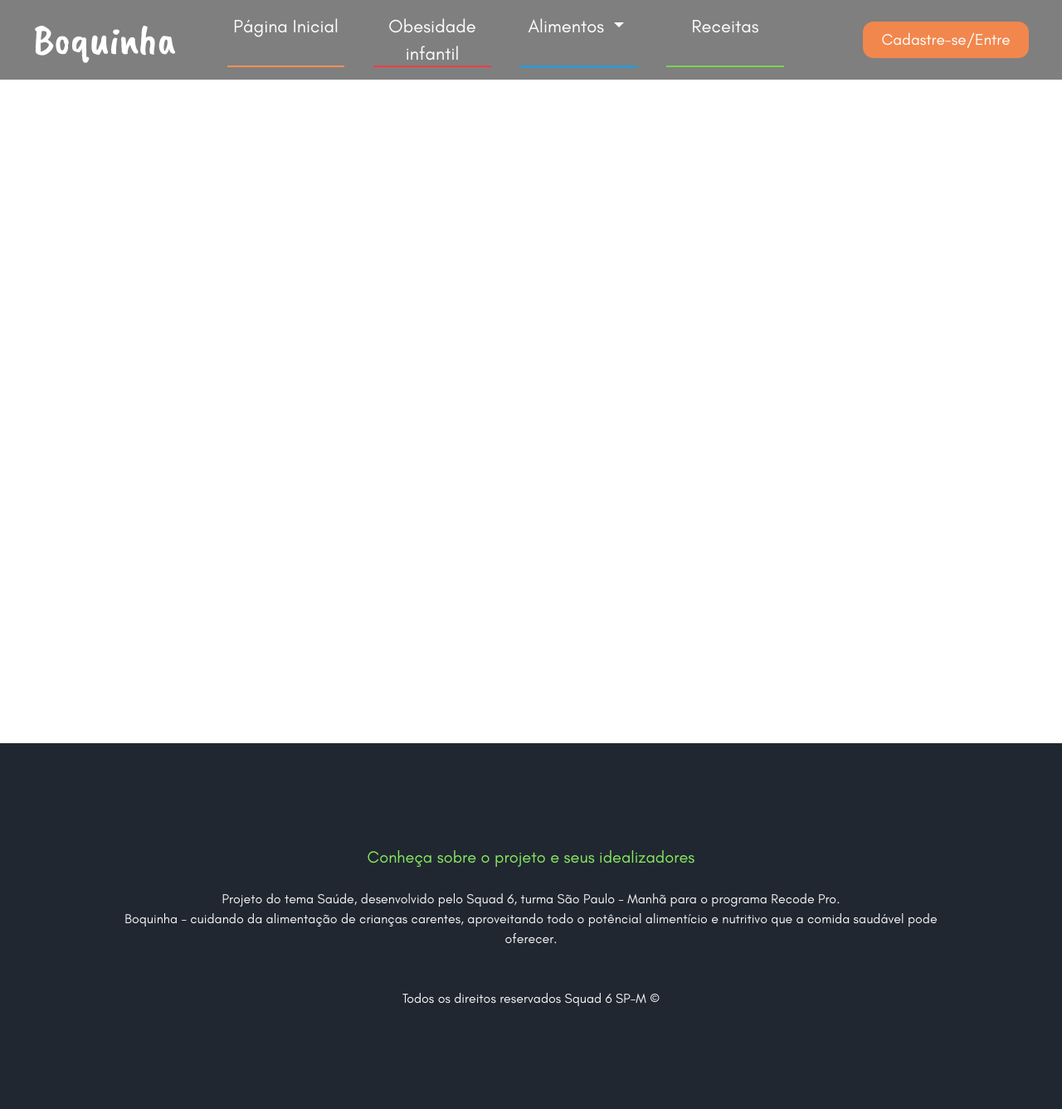
After one commit to SaraLealLima/ProjetoSquad, a PHP site: page /sobre.php in a window 1280 px wide. The commit adds this page. Shown: the whole page at 83% size. Run offline with PHP 8.4, Linux system fonts and the light colour scheme.

Commit message:
Criação da pagina de Sobre no footer

```diff
--- a/ProjetoBoquinha/php/footer.php
+++ b/ProjetoBoquinha/php/footer.php
@@ -1,4 +1,5 @@
 <footer>
+    <a class="link-sobre" href="sobre.php">Conheça sobre o projeto e seus idealizadores</a> <br><br>
     <p>
         Projeto do tema Saúde, desenvolvido pelo Squad 6, turma São Paulo - Manhã para o programa Recode Pro.
         <br>
--- /dev/null
+++ b/ProjetoBoquinha/sobre.php
@@ -0,0 +1,32 @@
+<!DOCTYPE html>
+<html lang="en">
+<head>
+<meta charset="UTF-8">
+    <meta name="viewport" content="width=device-width, initial-scale=1.0">
+    <title>Boquinha</title>
+    <link rel="stylesheet" href="https://maxcdn.bootstrapcdn.com/bootstrap/4.5.2/css/bootstrap.min.css">
+    <script src="https://ajax.googleapis.com/ajax/libs/jquery/3.5.1/jquery.min.js"></script>
+    <script src="https://cdnjs.cloudflare.com/ajax/libs/popper.js/1.16.0/umd/popper.min.js"></script>
+    <script src="https://maxcdn.bootstrapcdn.com/bootstrap/4.5.2/js/bootstrap.min.js"></script>
+    <link href="https://fonts.googleapis.com/css2?family=Caveat+Brush&display=swap" rel="stylesheet">
+    <link rel="stylesheet" href="styles.css">
+    <link rel="stylesheet" href="stylesSobre.css">
+    <script src="script.js"></script>
+    <title>Sobre o boquinha</title>
+</head>
+<body>
+    <header>
+        <?php require("php/header.php")?>
+    </header>
+
+    <main>
+        <section class="container vh-100">
+        </section>
+    </main>
+
+    <footer>
+        <?php require('./php/footer.php') ?>
+    </footer>
+
+</body>
+</html>
--- a/ProjetoBoquinha/styles.css
+++ b/ProjetoBoquinha/styles.css
@@ -170,6 +170,15 @@ footer {
 footer p {
     margin-bottom: 0;
 }
+
+.link-sobre {
+    font-size: 20px;
+    color: rgb(135, 235, 95)
+}
+a:hover {
+    color: rgb(159, 255, 122);
+}
+
 @media (max-width: 876px) {
     .navbar-blur{
         z-index: 1001;
--- /dev/null
+++ b/ProjetoBoquinha/stylesSobre.css
@@ -0,0 +1,3 @@
+.vh-100 {
+    height: 100vh;
+}
```
